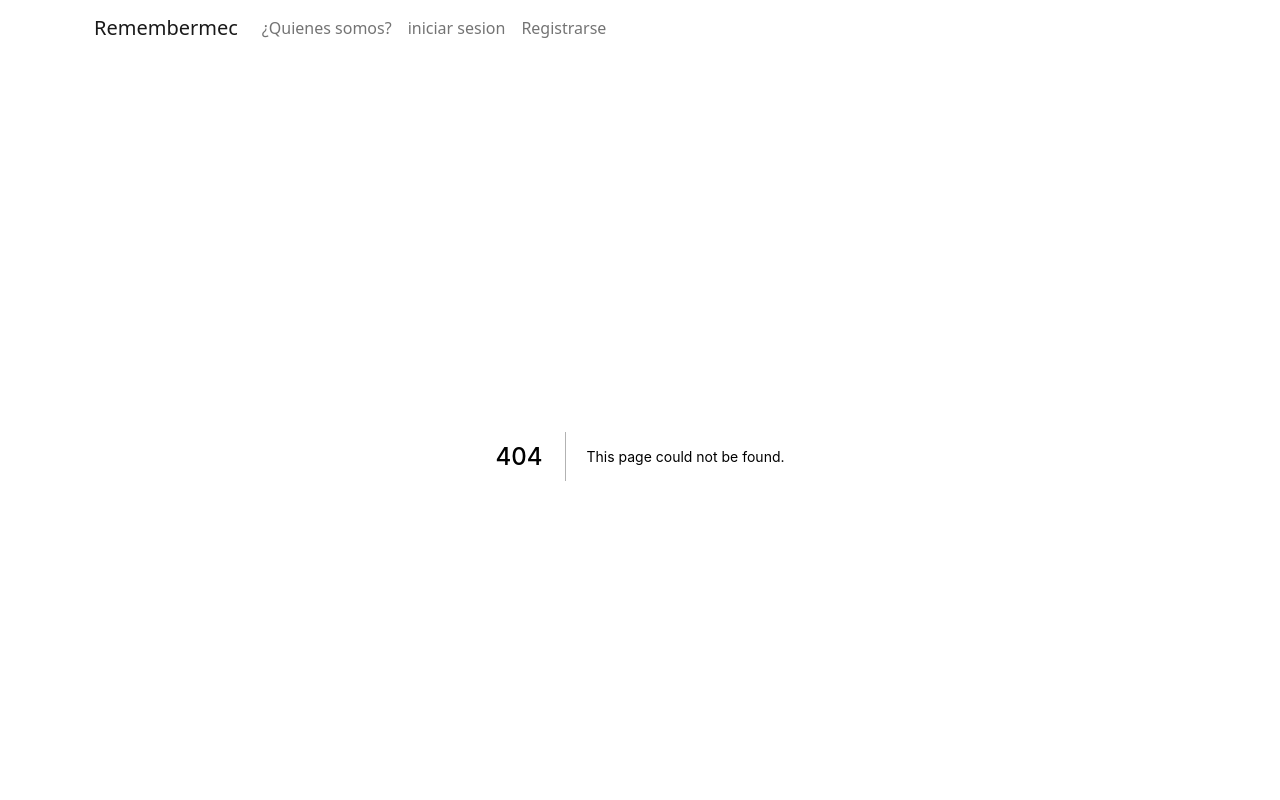
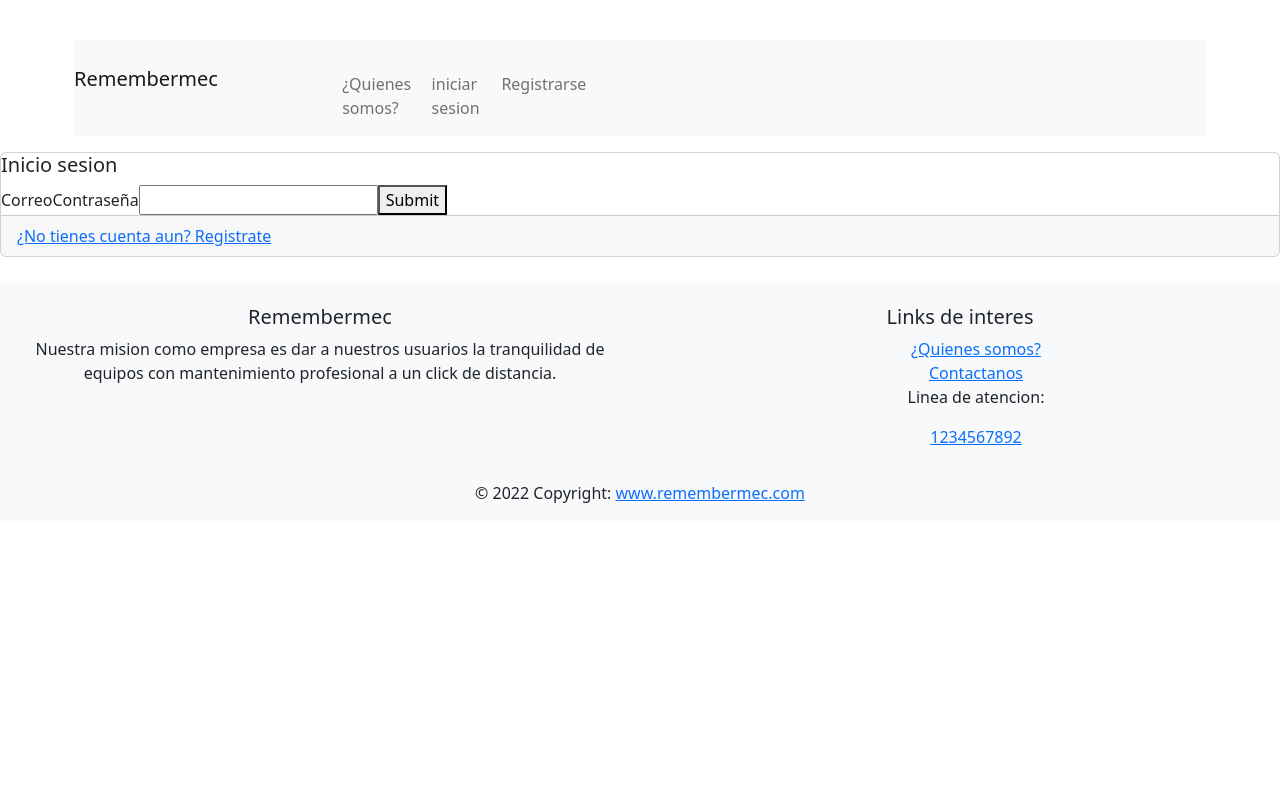
Before and after one commit to juanernestog/remembermec-app, a Next.js app: page /login in a window 1280 px wide. Before the commit this address had no page. Shown: the top 800 px of the page. Built offline with nearby package versions, Linux system fonts and the light colour scheme.

Commit message:
Added abaout and loggin pages

```diff
--- a/components/Navigation.js
+++ b/components/Navigation.js
@@ -4,10 +4,12 @@ import Router from 'next/router';
 const Navigation = () => {
   return (
     <>
-      <Container flex classname="w-100 p-3">
-        <Navbar classname="mx-auto container-fluid height-full navbar navbar-expand-lg bg-light pt-4 mt-4 position-relative fixed-top">
+      <Container flex className="w-100 p-3">
+        <Row>
+          <Navbar className="height-full navbar navbar-expand-lg bg-light pt-4 mt-4 position-relative fixed-top">
             {/* <nav className="navbar navbar-expand-lg bg-light pt-4 mt-4 position-relative fixed-top"> */}
-          <div className="container-fluid">
+            <div className=" d-flex align-content-center flex-wrap">
+              <Col>
                 <a className="navbar-brand" href="/">
                   Remembermec
                 </a>
@@ -22,6 +24,8 @@ const Navigation = () => {
                 >
                   <span className="navbar-toggler-icon" />
                 </button>
+              </Col>
+              <Col>
                 <div className="collapse navbar-collapse" id="navbarNav">
                   <ul className="navbar-nav">
                     <li className="nav-item">
@@ -41,9 +45,11 @@ const Navigation = () => {
                     </li>
                   </ul>
                 </div>
+              </Col>
             </div>
             {/* </nav> */}
           </Navbar>
+        </Row>
       </Container>
     </>
   );
--- /dev/null
+++ b/pages/login.js
@@ -0,0 +1,81 @@
+const axios = require('axios').default;
+import { Formik } from 'formik';
+import { Card, Row, Col } from 'react-bootstrap';
+import Link from 'next/link';
+
+export default function Machine() {
+  const handleSubmit = (event) => {
+    event.preventDefault();
+    //aquí va el post
+    axios
+      .post('http://localhost:3000/api/users/signin', {
+        reference: event.reference,
+      })
+      .then(function (response) {
+        console.log(response);
+      })
+      .catch(function (error) {
+        console.log(error);
+      });
+  };
+
+  return (
+    <>
+      <div classname="center s-8">
+        <Card>
+          <Card.Title>Inicio sesion</Card.Title>
+          <Formik
+            initialValues={{
+              email: '',
+              password: '',
+            }}
+            onSubmit={(values, { setSubmitting }) => {
+              setTimeout(() => {
+                alert(JSON.stringify(values, null, 2));
+                setSubmitting(false);
+              }, 400);
+              console.log(JSON.stringify(values, null, 2));
+            }}
+          >
+            {({
+              values,
+              errors,
+              touched,
+              handleChange,
+              handleBlur,
+              handleSubmit,
+              isSubmitting,
+              /* and other goodies */
+            }) => (
+              <form onSubmit={handleSubmit} className="flex">
+                <title>Iniciar sesion:</title>
+                <label htmlFor="email">Correo </label>
+                <field
+                  type="text"
+                  name="email"
+                  onChange={handleChange}
+                  onBlur={handleBlur}
+                  value={values.email}
+                />
+                <label htmlFor="password">Contraseña</label>
+                <input
+                  type="password"
+                  name="password"
+                  onChange={handleChange}
+                  onBlur={handleBlur}
+                  value={values.password}
+                />
+                <button type="submit" disabled={isSubmitting}>
+                  Submit
+                </button>
+              </form>
+            )}
+          </Formik>
+          <Card.Footer>
+            <Link href="/signup">¿No tienes cuenta aun? Registrate</Link>
+          </Card.Footer>
+        </Card>
+      </div>
+    </>
+  );
+}
```
Also changed, not shown: pages/about.js (added, +23 -0 lines). Lines whose indentation alone changed are shown as unchanged.
